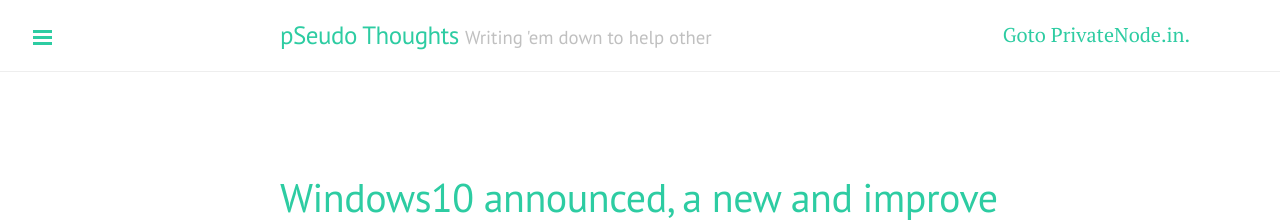
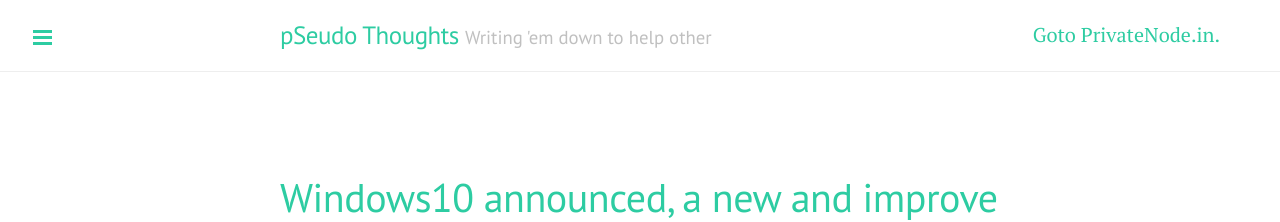
Before and after one commit to DharmeshPandav/dharmeshpandav.github.io, a Jekyll site: the page built from index.html, in a window 1280 px wide. Shown: the top 222 px of the page. Built offline with Jekyll 4.4.1, drawn with Linux system fonts in a browser that asks for light colours; nearby versions of some CDN libraries; Markdown is read by kramdown in place of the engine named in the settings; the list of posts is cut into pages by our own code.

Commit message:
Dec25-working on back link when on mobile

```diff
--- a/public/css/custom.css
+++ b/public/css/custom.css
@@ -116,7 +116,7 @@
 
 .absolute-right{
     position: fixed;
-    right: 70px;
+    right: 40px;
     top:20px;
     color: #75b5aa !important;
 }
```
